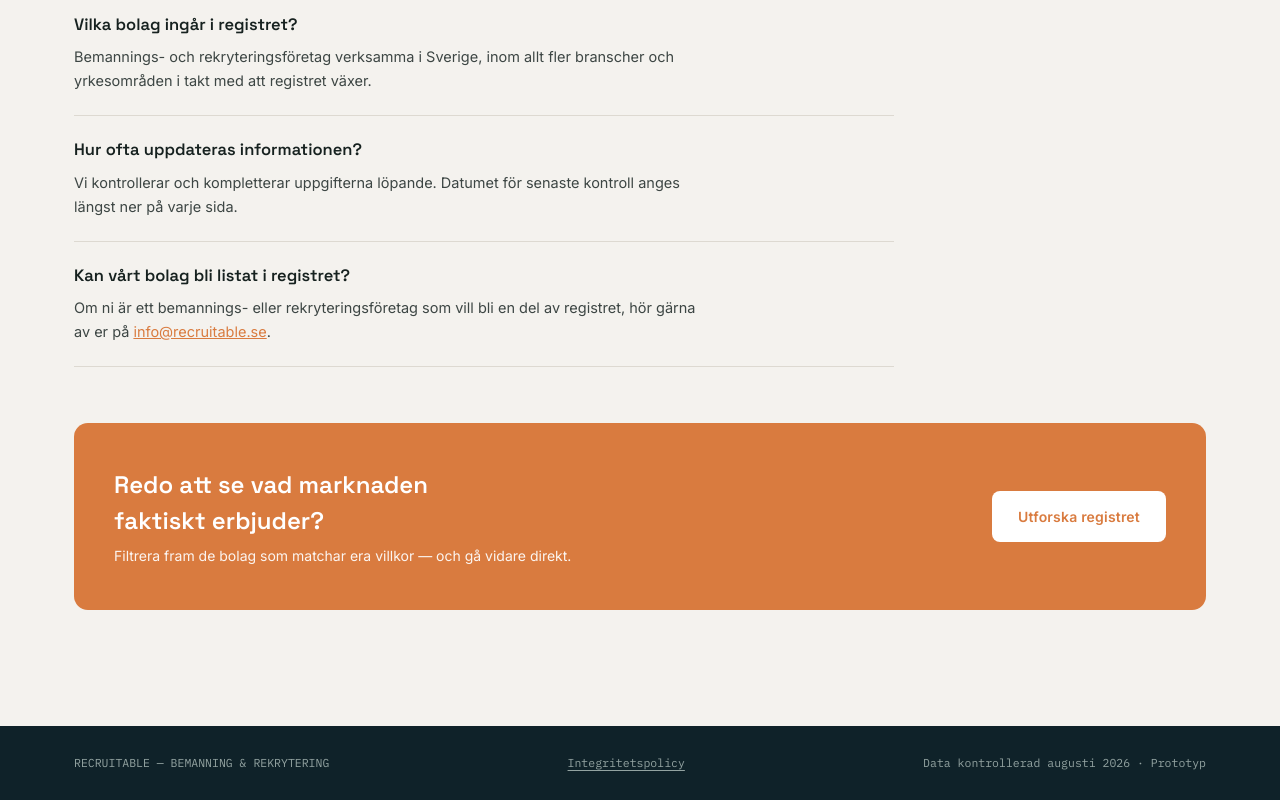
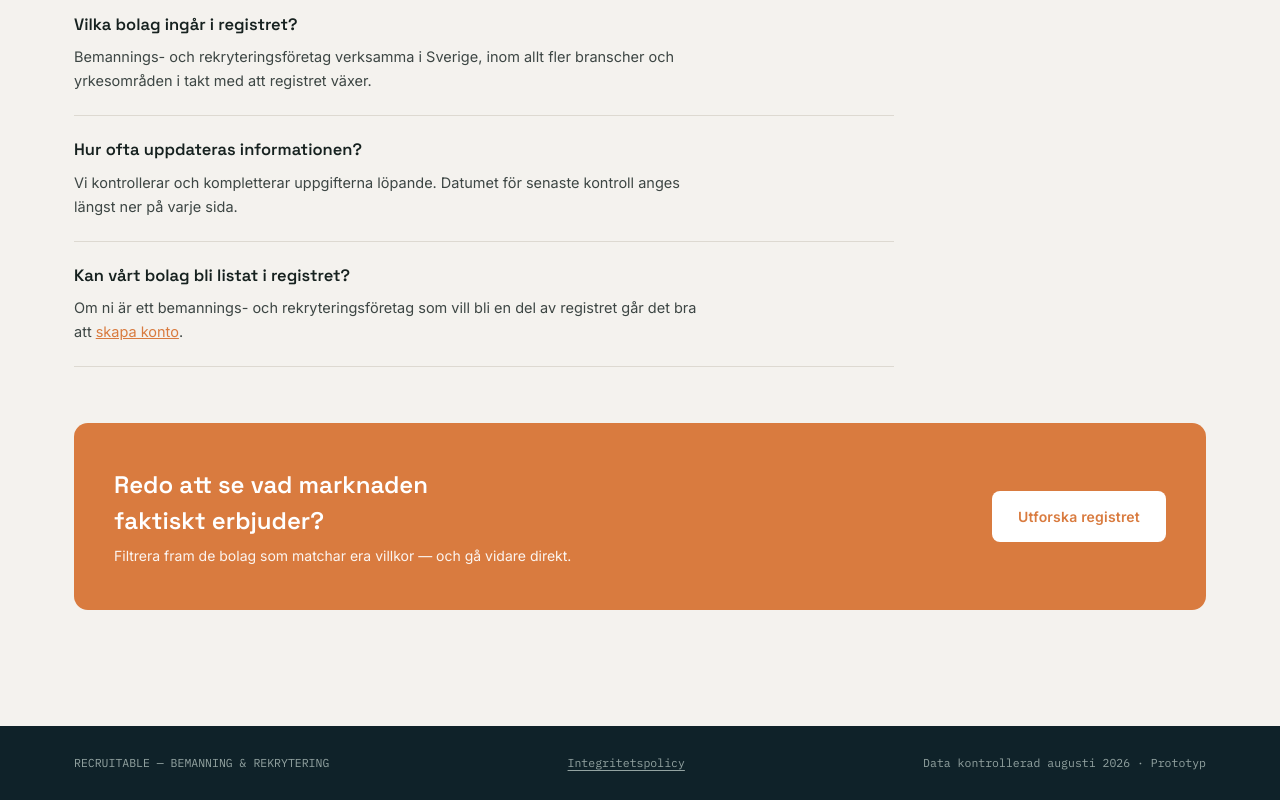
Before and after one commit to josefgnegussie-design/recruitable, a Next.js app: page /om-oss in a window 1280 px wide. Shown: the part 2122-2922 px from the top of the page. Built offline with nearby package versions, Linux system fonts and the light colour scheme.

Commit message:
Uppdatera FAQ-svaret om bolagslistning på Om oss-sidan, länka skapa konto

```diff
--- a/app/om-oss/page.js
+++ b/app/om-oss/page.js
@@ -21,8 +21,8 @@ const FAQ = [
     q: "Kan vårt bolag bli listat i registret?",
     a: (
       <>
-        Om ni är ett bemannings- eller rekryteringsföretag som vill bli en del av registret, hör gärna av er på{" "}
-        <a href="mailto:info@recruitable.se">info@recruitable.se</a>.
+        Om ni är ett bemannings- och rekryteringsföretag som vill bli en del av registret går det bra att{" "}
+        <Link href="/for-bolag/registrera">skapa konto</Link>.
       </>
     ),
   },
```
